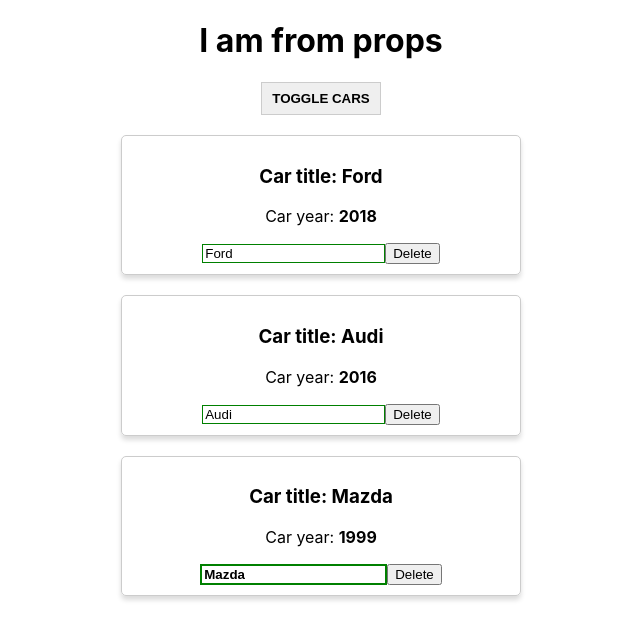
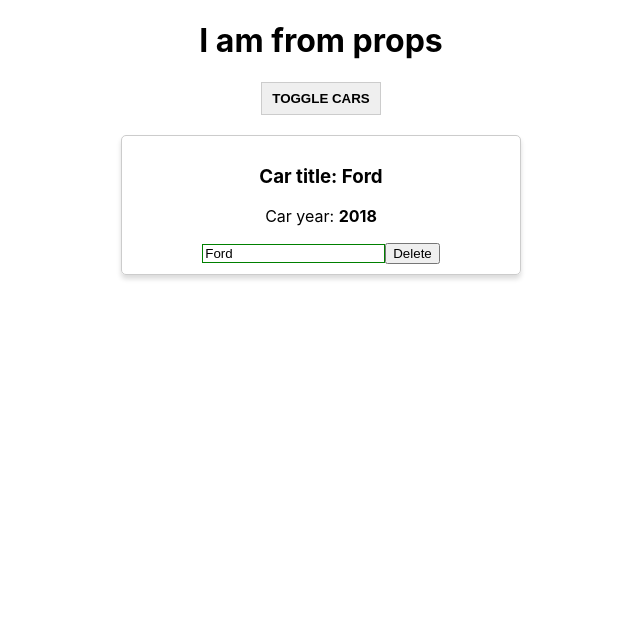
Before and after one commit to tarrinros/react_examples, a React (Create React App) app: page / in a window 1280 px wide. Both pictures are taken after a click on the button "TOGGLE CARS". Shown: the top 640 px of the page, without its empty margins (319-959 px from the left). Built offline with nearby package versions, Linux system fonts and the light colour scheme.

Commit message:
Component lifecycle examples

```diff
--- a/src/App.js
+++ b/src/App.js
@@ -8,9 +8,9 @@
 
     this.state = {
       cars: [
-        {name: 'Ford', year: '2018'},
-        {name: 'Audi', year: '2016'},
-        {name: 'Mazda', year: '1999'}
+        {name: 'Ford', year: '2018'}
+        // {name: 'Audi', year: '2016'},
+        // {name: 'Mazda', year: '1999'}
       ],
       pageTitle: this.props.title,
       showCars: false
@@ -47,7 +47,17 @@
     })
   }
 
-  render() {
+  UNSAFE_componentWillMount () {
+    console.log('App UNSAFE_componentWillMount')
+  }
+
+  componentDidMount () {
+    console.log('App componentDidMount')
+  }
+
+  render () {
+    console.log('App render')
+
     const myStyle = {
       textAlign: 'center'
     }
--- a/src/Car/Car.js
+++ b/src/Car/Car.js
@@ -1,17 +1,49 @@
-import React from 'react'
-import Radium from 'radium'
+import React, {Component} from 'react';
+// import Radium from 'radium'
 import './Car.css';
 
-const Car = (props) => {
+class Car extends Component {
+  UNSAFE_componentWillReceiveProps(nextProps) {
+    console.log('Car UNSAFE_componentWillReceiveProps', nextProps)
+  }
+  shouldComponentUpdate(nextProps, nextState) {
+    console.log('Car shouldComponentUpdate', nextProps, nextState)
+    return nextProps.name.trim() !== this.props.name.trim()
+  }
+
+  UNSAFE_componentWillUpdate(nextProps, nextState) {
+    console.log('Car UNSAFE_componentWillUpdate', nextProps, nextState)
+  }
+
+  static getDerivedStateFromProps(nextProps, prevState) {
+    console.log('Car getDerivedStateFromProps', nextProps, prevState)
+    return prevState
+  }
+
+  componentDidUpdate () {
+    console.log('Car componentDidUpdate')
+  }
+
+  getSnapshotBeforeUpdate () {
+    console.log('Car getSnapshotBeforeUpdate')
+  }
+
+  componentWillUnmount () {
+    console.log('Car componentWillUnmount')
+  }
+
+  render () {
+    console.log('Car render')
+
     const inputClasses = ['input']
 
-  if (props.name !== '') {
+    if (this.props.name !== '') {
       inputClasses.push('green')
     } else {
       inputClasses.push('red')
     }
 
-  if (props.name.length > 4) {
+    if (this.props.name.length > 4) {
       inputClasses.push('bold')
     }
 
@@ -27,17 +59,18 @@
 
     return (
       <div className="Car" style={style}>
-      <h3>Car title: { props.name }</h3>
-      <p>Car year: <strong>{ props.year }</strong></p>
+        <h3>Car title: { this.props.name }</h3>
+        <p>Car year: <strong>{ this.props.year }</strong></p>
         <input
           type='text'
-        onChange={props.onChangeName}
-        value={props.name}
+          onChange={this.props.onChangeName}
+          value={this.props.name}
           className={inputClasses.join(' ')}
         />
-      <button onClick={props.onDelete}>Delete</button>
+        <button onClick={this.props.onDelete}>Delete</button>
       </div>
     )
   }
+}
 
-export default Radium(Car)
+export default Car
```
Lines whose indentation alone changed are shown as unchanged.
